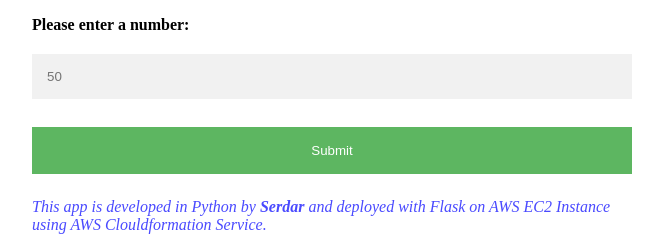
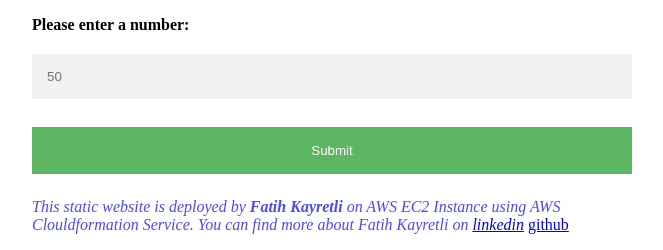
Before and after one commit to kayretlifatih/myproject, a Flask app: page / in a window 1280 px wide. Shown: the part 551-801 px from the top of the page, without its empty margins (308-971 px from the left). Run offline with Flask 2, Linux system fonts and the light colour scheme.

Commit message:
index html uploaded

```diff
--- a/Roman-Numeral-Converter/app.py
+++ b/Roman-Numeral-Converter/app.py
@@ -17,13 +17,13 @@ def main_post():
     if request.method == 'POST':
         alpha = request.form['number']
         if not alpha.isdecimal():
-            return render_template('index.html', developer_name='Serdar', not_valid=True)
+            return render_template('index.html', developer_name='Fatih Kayretli', not_valid=True)
         number = int(alpha)
         if not 0 < number < 4000:
-            return render_template('index.html', developer_name='Serdar', not_valid=True)
+            return render_template('index.html', developer_name='Fatih Kayretli', not_valid=True)
         return render_template('result.html', number_decimal = number , number_roman= convert(number), developer_name='Serdar')
     else:
-        return render_template('index.html', developer_name='Serdar', not_valid=False)
+        return render_template('index.html', developer_name='Fatih Kayretli', not_valid=False)
 
 if __name__ == '__main__':
     # app.run(debug=True)
--- a/Roman-Numeral-Converter/templates/index.html
+++ b/Roman-Numeral-Converter/templates/index.html
@@ -4,7 +4,7 @@
 <head>
   <meta charset="UTF-8" />
   <meta name="viewport" content="width=device-width, initial-scale=1.0" />
-  <title>Clarusway Project - 001</title>
+  <title>Roman Numeral Converter</title>
   <style>
     body {
       max-width: 600px;
@@ -73,7 +73,11 @@
     {% endif %}
   </form>
 
-  <p class="footnote"><i>This app is developed in Python by <b>{{ developer_name }}</b> and deployed with Flask on AWS EC2 Instance using AWS Clouldformation Service.</i></p>
+  <p class="footnote"><i>This static website is deployed by <b> {{ developer_name }} </b> on AWS EC2 Instance using AWS
+    Clouldformation Service. You can find more about Fatih Kayretli on
+      <a href="https://www.linkedin.com/in/kayretlifatih/" target="blank" id="link">linkedin</a> </i>
+      <a href="https://github.com/kayretlifatih/myprojects/" target="blank" id="link">github</a> </i>
 </body>
 
+
 </html>
```
Also changed, not shown: Roman-Numeral-Converter/templates/result.html (+5 -3 lines).
